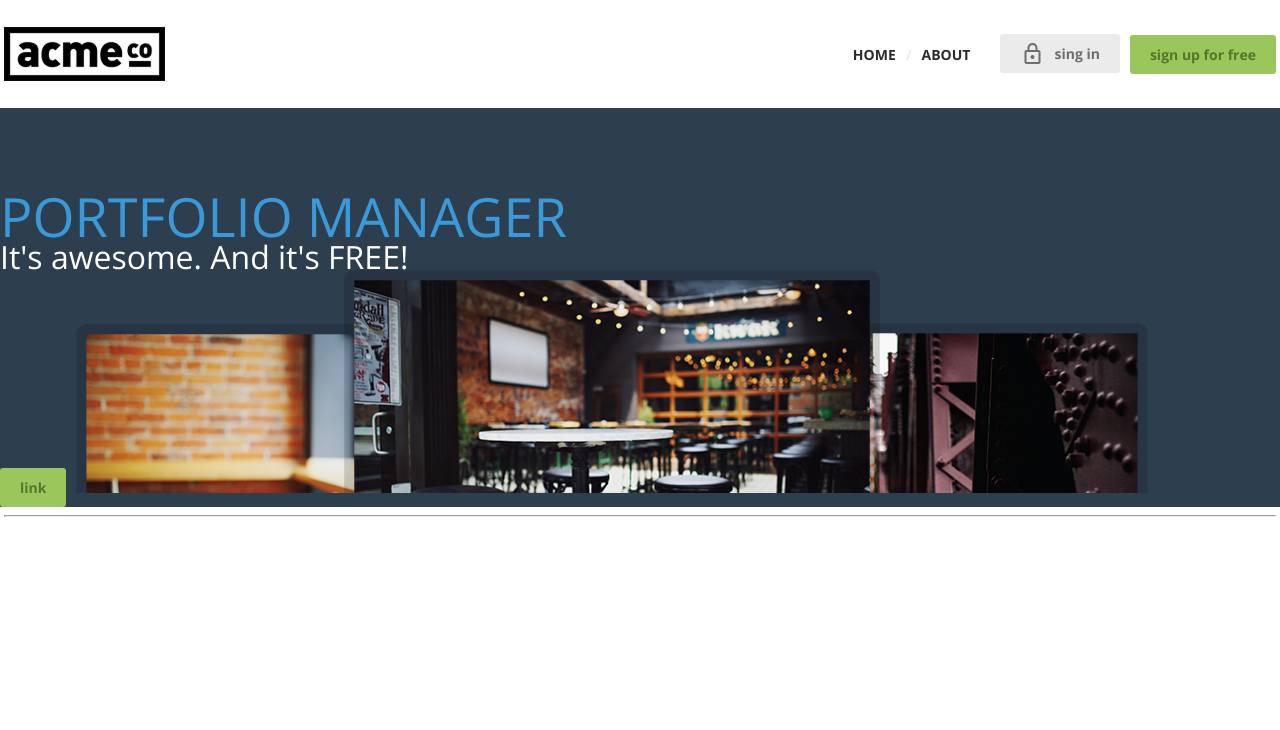
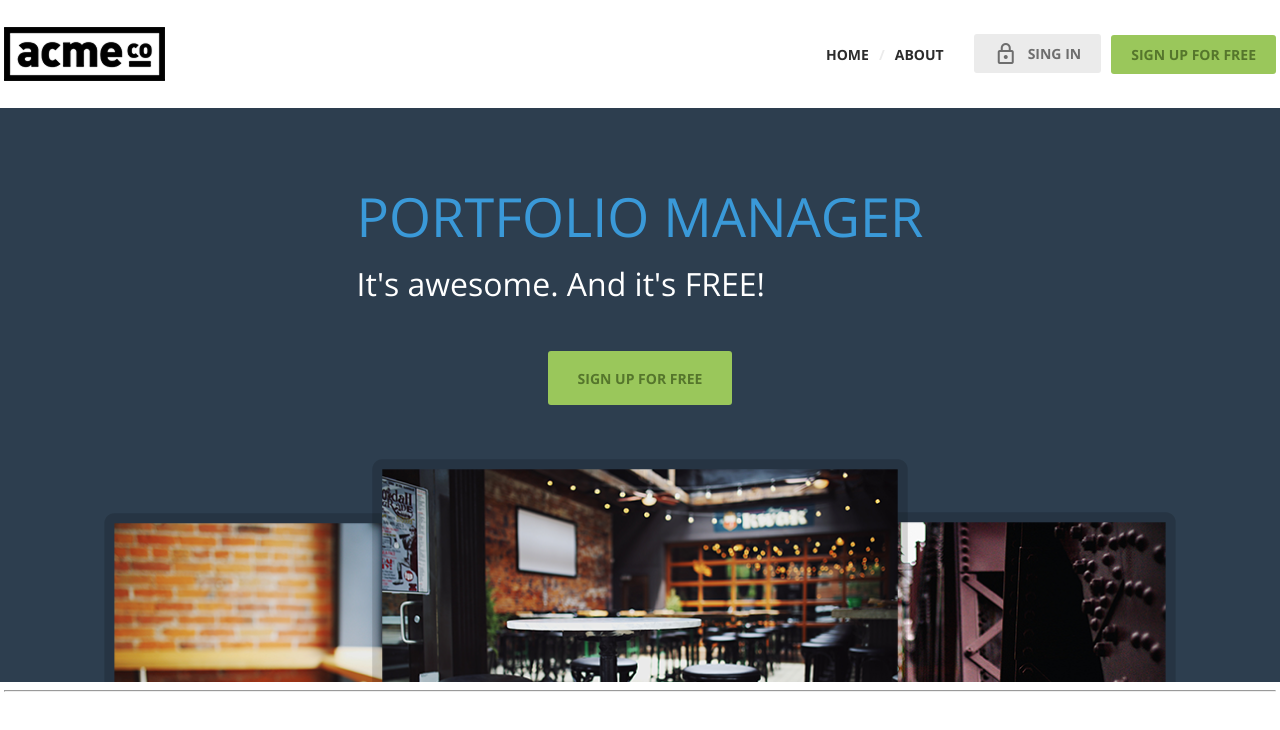
Before and after one commit to hannah1253/html-class, a plain HTML site: page acme/index.html in a window 1280 px wide. Drawn offline with nearby package versions, Linux system fonts and the light colour scheme.

Commit message:
banner 완료

```diff
--- a/acme/css/common.css
+++ b/acme/css/common.css
@@ -1,12 +1,12 @@
-@import url('normalize.css');
-@import url('reset.css');
+@import url("normalize.css");
+@import url("reset.css");
 
-:root{
-    /* Layout */
-  --base-unit:27px;
+:root {
+  /* Layout */
+  --base-unit: 27px;
   --container: 1272px;
 
-    /* Color styles */
+  /* Color styles */
   --light-gray: rgba(235, 235, 235, 1);
   --medium-gray: rgba(168, 168, 168, 1);
   --black: rgba(44, 44, 44, 1);
@@ -14,168 +14,173 @@
   --primary: rgba(154, 199, 91, 1);
   --secondary: rgba(85, 118, 44, 1);
   --white: rgba(255, 255, 255, 1);
-  --banner:#2D3E4F;
+  --banner: #2d3e4f;
 
   /* Text-size styles */
-  --body--ff:"Open Sans", sans-serif;
+  --body--ff: "Open Sans", sans-serif;
   --body: 16px;
   --banner--tt: calc(var(--base-unit) * 2);
   --section--tt: calc(var(--body) * 2);
   --content--tt: calc(var(--body) * 1.5);
   --body--link: var(--body);
-  --section--desc:calc(var(--body) * 1.125);
+  --section--desc: calc(var(--body) * 1.125);
 }
 
 /* Layout */
-.container{
+.container {
   width: var(--container);
-  margin:0 auto;
+  margin: 0 auto;
 }
-.big_pd{
+.big_pd {
   padding: calc(var(--base-unit) * 3) 0;
 }
-.big_top_pd{
+.big_top_pd {
   padding-top: calc(var(--base-unit) * 3);
 }
-.hidden{
+.hidden {
   position: absolute;
-  clip-path:inset(50%);
+  clip-path: inset(50%);
   width: 1;
   height: 1;
-  margin:-1px;
+  margin: -1px;
   overflow: hidden;
 }
 
 /* typography */
-body{
+body {
   /*
   font-family: var(--body--ff);
   font-size: var(--body);
   line-height:var(--base-unit);
   */
-  font: var(--body)/var(--base-unit) var(--body--ff);
+  font: var(--body) / var(--base-unit) var(--body--ff);
 }
-.banner_tt{
+.banner_tt {
   font-size: var(--banner--tt); /* 54px */
-  line-height:var(--banner--tt);/* 54px */
-  color: #3A99D8;
-  text-transform:uppercase;
+  line-height: var(--banner--tt); /* 54px */
+  color: #3a99d8;
+  text-transform: uppercase;
 }
-.section_tt{
+.section_tt {
   font-size: var(--section--tt);
   font-weight: 300;
 }
-.content_tt{
+.content_tt {
   font-size: var(--content--tt);
 }
-.link{
-  text-decoration:underline;
+.link {
+  text-decoration: underline;
 }
-.btn{
+.btn {
   height: 39px;
   padding: 0 20px;
   background: var(--light-gray);
-  color:var(--dark-gray);
+  color: var(--dark-gray);
   font-size: calc(var(--body) * 0.875);
   font-weight: bold;
   display: inline-flex;
-  align-items:center;
-  gap:10px;
-  border-radius:3px;
+  align-items: center;
+  gap: 10px;
+  border-radius: 3px;
+  text-transform: uppercase;
+}
+.btn.big {
+  height: calc(var(--base-unit) * 2);
+  padding: 0 30px;
 }
 /* colors */
-.primary{
+.primary {
   color: var(--primary);
 }
-.primary_bg{
+.primary_bg {
   background: var(--primary);
 }
-.secondary{
+.secondary {
   color: var(--secondary);
 }
-.banner_bg{
+.banner_bg {
   background: var(--banner);
 }
 
 /* Form */
-form{
+form {
   width: 350px;
-  margin:0 auto;
+  margin: 0 auto;
 }
-.field{
+.field {
   width: 100%;
   padding: 0 20px;
-  box-sizing:border-box;
+  box-sizing: border-box;
   background: var(--white);
   height: calc(var(--base-unit) * 2);
   display: flex;
-  align-items:center;
-  gap:10px;
-  color:var(--black);
-  border-radius:3px;
+  align-items: center;
+  gap: 10px;
+  color: var(--black);
+  border-radius: 3px;
 }
-.field:focus-within{
-  box-shadow:inset 0 0 15px rgba(90,1,255,0.9)
+.field:focus-within {
+  box-shadow: inset 0 0 15px rgba(90, 1, 255, 0.9);
 }
-.field span{
+.field span {
   color: var(--medium-gray);
 }
-.field input{
+.field input {
   display: block;
   height: 100%;
   width: 100%;
-  outline:none;
+  outline: none;
 }
-.field input::placeholder{
+.field input::placeholder {
   color: var(--medium-gray);
 }
-.button{
+.button {
   width: 100%;
-  box-sizing:border-box;
+  box-sizing: border-box;
   height: calc(var(--base-unit) * 2);
   display: flex;
   justify-content: center;
-  align-items:center;
+  align-items: center;
   font-size: calc(var(--body) * 1.125);
   font-weight: bold;
-  text-transform:uppercase;
-  border:1px solid var(--white);
-  color:var(--white);
-  border-radius:3px;
+  text-transform: uppercase;
+  border: 1px solid var(--white);
+  color: var(--white);
+  border-radius: 3px;
 }
 
 /* HEADER */
-header{
+header {
   background: var(--white);
   padding: var(--base-unit) 0;
-  box-shadow:0 1px 5px rgba(0,0,0,0.15);
+  box-shadow: 0 1px 5px rgba(0, 0, 0, 0.15);
 }
-header > div{
+header > div {
   display: flex;
-  justify-content:space-between;
-  align-items:center;
+  justify-content: space-between;
+  align-items: center;
 }
-.logo a{
+.logo a {
   display: block;
   width: 161px;
   height: 54px;
-  background:url('../images/logo.png') no-repeat;
-  text-indent:-99999em;
+  background: url("../images/logo.png") no-repeat;
+  text-indent: -99999em;
 }
-header nav ul{
+header nav ul {
   display: flex;
-  align-items:center;
-  gap:10px;
+  align-items: center;
+  gap: 10px;
 }
-header nav ul li:first-child{
+header nav ul li:first-child {
   margin-right: 20px;
   font-size: 14px;
   font-weight: bold;
-  text-transform:uppercase;
+  text-transform: uppercase;
   display: flex;
-  gap:10px;
-  color:var(--light-gray);
+  gap: 10px;
+  color: var(--light-gray);
 }
-header nav ul li:first-child a{
+header nav ul li:first-child a {
   color: var(--black);
 }
--- a/acme/css/main.css
+++ b/acme/css/main.css
@@ -1,3 +1,14 @@
-.banner .section_tt{
-  color:var(--white);
+.banner {
+  display: flex;
+  flex-direction: column;
+  gap: calc(var(--base-unit) * 2);
+  align-items: center;
 }
+.banner .section_tt {
+  color: var(--white);
+}
+.banner .titles {
+  display: flex;
+  flex-direction: column;
+  gap: var(--base-unit);
+}
--- a/acme/index.html
+++ b/acme/index.html
@@ -1,30 +1,42 @@
 <!DOCTYPE html>
 <html lang="en">
   <head>
-  <meta charset="UTF-8">
-  <meta name="viewport" content="width=device-width, initial-scale=1.0">
+    <meta charset="UTF-8" />
+    <meta name="viewport" content="width=device-width, initial-scale=1.0" />
     <title>Acme Portfolio</title>
-  <link rel="stylesheet" href="https://fonts.googleapis.com/css2?family=Material+Symbols+Outlined:opsz,wght,FILL,GRAD@24,400,1,0" />
-  <link rel="preconnect" href="https://fonts.googleapis.com">
-  <link rel="preconnect" href="https://fonts.gstatic.com" crossorigin>
-  <link href="https://fonts.googleapis.com/css2?family=Open+Sans:ital,wght@0,300..800;1,300..800&display=swap" rel="stylesheet">
-  <link rel="stylesheet" href="css/common.css">
-  <link rel="stylesheet" href="css/main.css">
+    <link
+      rel="stylesheet"
+      href="https://fonts.googleapis.com/css2?family=Material+Symbols+Outlined:opsz,wght,FILL,GRAD@24,400,1,0"
+    />
+    <link rel="preconnect" href="https://fonts.googleapis.com" />
+    <link rel="preconnect" href="https://fonts.gstatic.com" crossorigin />
+    <link
+      href="https://fonts.googleapis.com/css2?family=Open+Sans:ital,wght@0,300..800;1,300..800&display=swap"
+      rel="stylesheet"
+    />
+    <link rel="stylesheet" href="css/common.css" />
+    <link rel="stylesheet" href="css/main.css" />
   </head>
   <body>
     <header>
       <div class="container">
         <h1 class="logo">
           <a href="">
-          <img src="images/logo.png" alt="logo">
+            <img src="images/logo.png" alt="logo" />
             <span class="hidden">ACME</span>
           </a>
         </h1>
         <nav>
           <ul>
             <li><a href="">home</a>/<a href="">about</a></li>
-          <li><a href="" class="btn"><span class="material-symbols-outlined">lock</span>sing in</a></li>
-          <li><a href="" class="btn primary_bg secondary">sign up for free</a></li>
+            <li>
+              <a href="" class="btn"
+                ><span class="material-symbols-outlined">lock</span>sing in</a
+              >
+            </li>
+            <li>
+              <a href="" class="btn primary_bg secondary">sign up for free</a>
+            </li>
           </ul>
         </nav>
       </div>
@@ -34,12 +46,12 @@
         <h2 class="banner_tt">Portfolio Manager</h2>
         <h3 class="section_tt">It's awesome. And it's FREE!</h3>
       </div>
-    <a href="" class="btn big primary_bg secondary">link</a>
-    <img src="images/banner.png" alt="">
+      <a href="" class="btn big primary_bg secondary">sign up for free</a>
+      <img src="images/banner.png" alt="" />
     </section>
     <main class="container">
       <section class="feature"></section>
-    <hr>
+      <hr />
       <section class="testimonial"></section>
     </main>
     <footer></footer>
```
Also changed, not shown: acme/common.html (+22 -13 lines). Lines whose indentation alone changed are shown as unchanged.
